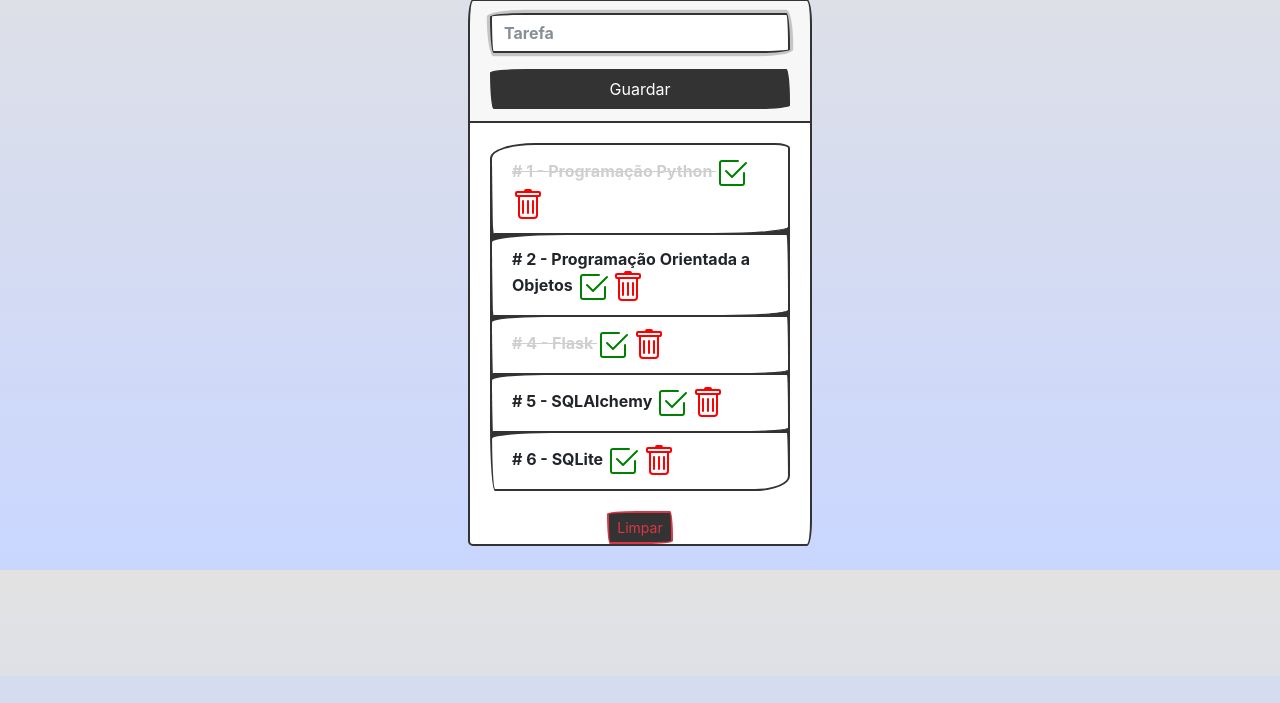
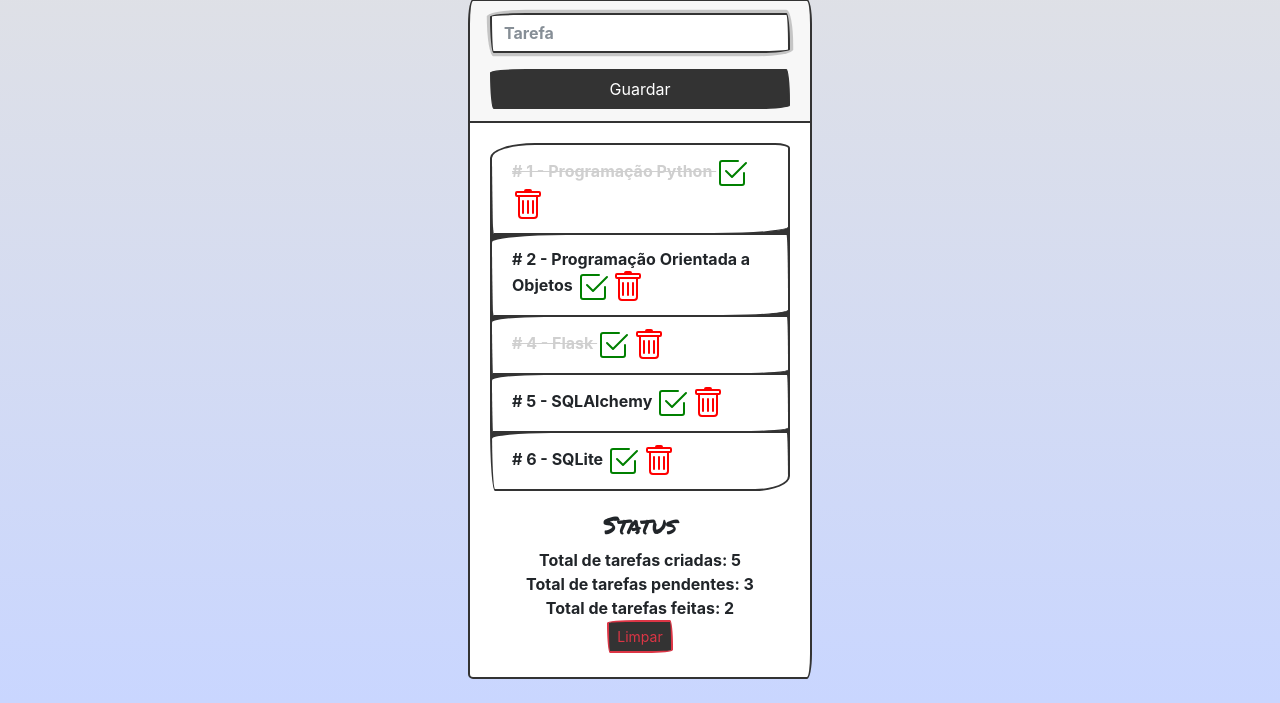
Before and after one commit to EnSabahNurX/GestordeTarefas, a Flask app: page / in a window 1280 px wide. Shown: the part 124-827 px from the top of the page. Before the commit the page ends 739 px from the top, so only its background shows below. Run offline with Flask 2, Linux system fonts and the light colour scheme; data comes from the database, SQL or seed files in the repository; both versions use the stored data as it was after the commit; some libraries are stand-ins or nearby versions; some web fonts are replaced.

Commit message:
status added

```diff
--- a/app.py
+++ b/app.py
@@ -36,8 +36,12 @@ with app.app_context():
 def home():
     # Consultamos e armazenamos todas as tarefas da base de dados
     todas_as_tarefas = Tarefa.query.all()
+    total_tarefas = len(todas_as_tarefas)
+    tarefas_pendentes = len(Tarefa.query.filter_by(feita=False).all())
+    tarefas_feitas = len(Tarefa.query.filter_by(feita=True).all())
     # Agora na variável todas_as_tarefas estão armazenadas todas as tarefas. Vamos entregar esta variável ao template index.html
-    return render_template("index.html", lista_de_tarefas=todas_as_tarefas)  # Carrega - se o template index.html
+    return render_template("index.html", feitas=tarefas_feitas, pendentes=tarefas_pendentes, total=total_tarefas,
+                           lista_de_tarefas=todas_as_tarefas)  # Carrega - se o template index.html
 
 
 @app.route('/criar-tarefa', methods=['POST'])
--- a/static/main.css
+++ b/static/main.css
@@ -3,7 +3,7 @@ body{
     background: -webkit-linear-gradient(to bottom, #E2E2E2, #C9D6FF);  /* Chrome 10-25, Safari 5.1-6 */
     background: linear-gradient(to bottom, #E2E2E2, #C9D6FF); /* W3C, IE 10+/ Edge, Firefox 16+, Chrome 26+, Opera 12+, Safari 7+ */
 }
-.titulo {
+.titulo, .status {
     font-family: 'Permanent Marker', cursive;
 }
 
--- a/templates/index.html
+++ b/templates/index.html
@@ -71,12 +71,19 @@
                     </ul>
                 </div>
                 <div class="card-bottom" style="width: auto;">
+                    <div class="text-center">
+                        <h1 class="h4 status">Status</h1>
+                        <span> Total de tarefas criadas: {{ total }} </span><br>
+                        <span> Total de tarefas pendentes: {{ pendentes }} </span><br>
+                        <span> Total de tarefas feitas: {{ feitas }} </span><br>
+                    </div>
                     <form action="/limpar" class="text-center" method="post">
                         <!-- btn-block faz com que o botão ocupe toda a largura -->
                         <button class="btn btn-primary btn-outline-danger btn-sm" type="submit">
                             Limpar
                         </button>
                     </form>
+                    <br>
                 </div>
             </div>
         </div>
```
Also changed, not shown: database/tarefas.db.
